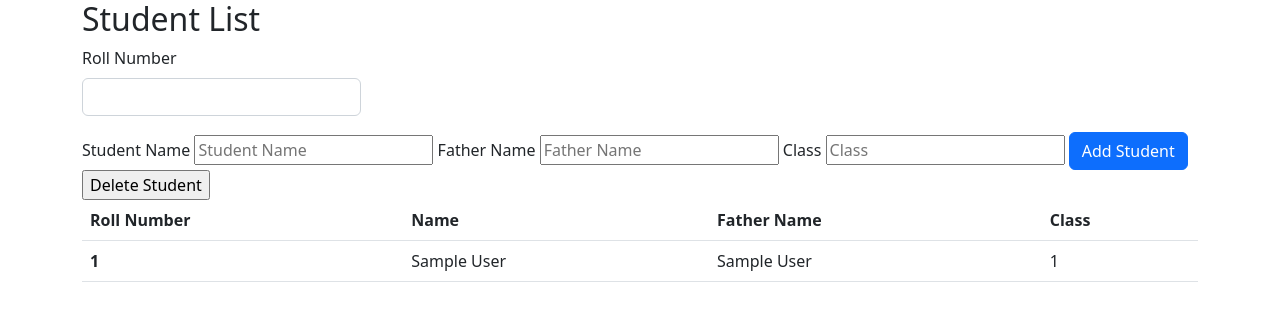
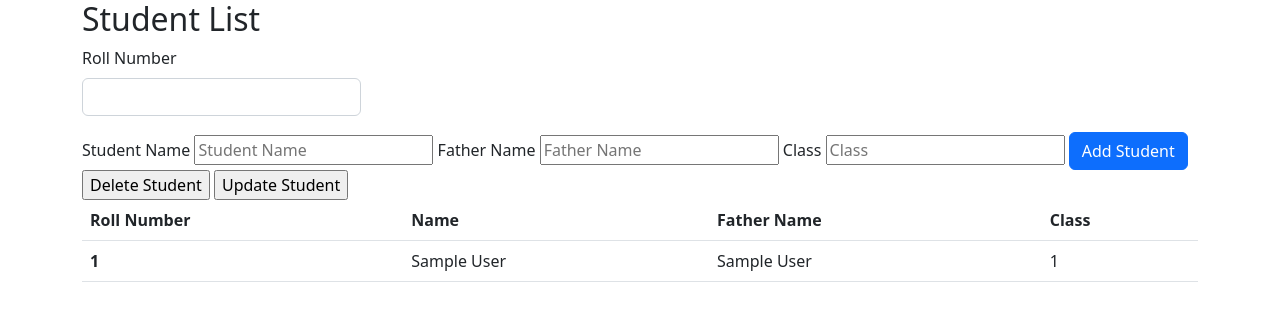
Before and after one commit to AunSyedShah/husnain_django, a Django app: page / in a window 1280 px wide. Shown: the top 321 px of the page. Run offline with Django 4.2, Linux system fonts and the light colour scheme; tables that the repository leaves empty hold one stand-in row (values such as "Sample post").

Commit message:
crud app completed

```diff
--- a/husnain_app/views.py
+++ b/husnain_app/views.py
@@ -17,6 +17,19 @@ def home(request):
             roll_no = request.POST.get('roll_no')
             try:
                 Student.objects.get(roll_no=roll_no).delete()
+            except:
+                pass
+        if "update_student" in request.POST:
+            roll_no = request.POST.get('roll_no')
+            stud_name = request.POST.get('stud_name')
+            father_name = request.POST.get('father_name')
+            stud_class = request.POST.get('stud_class')
+            try:
+                student_old = Student.objects.get(roll_no=roll_no)
+                student_old.student_name = stud_name
+                student_old.father_name = father_name
+                student_old.stud_class = stud_class
+                student_old.save()
             except:
                 pass
     students = Student.objects.all()
--- a/templates/index.html
+++ b/templates/index.html
@@ -24,6 +24,8 @@
         <input type="text" id="stud_class" name="stud_class" placeholder="Class">
         <button type="submit" class="btn btn-primary" name="add_student">Add Student</button>
         <input type="submit" value="Delete Student" name="delete_student">
+        <!-- Update Student button -->
+        <input type="submit" value="Update Student" name="update_student">
     </form>
     <table class="table">
         <thead>
```
